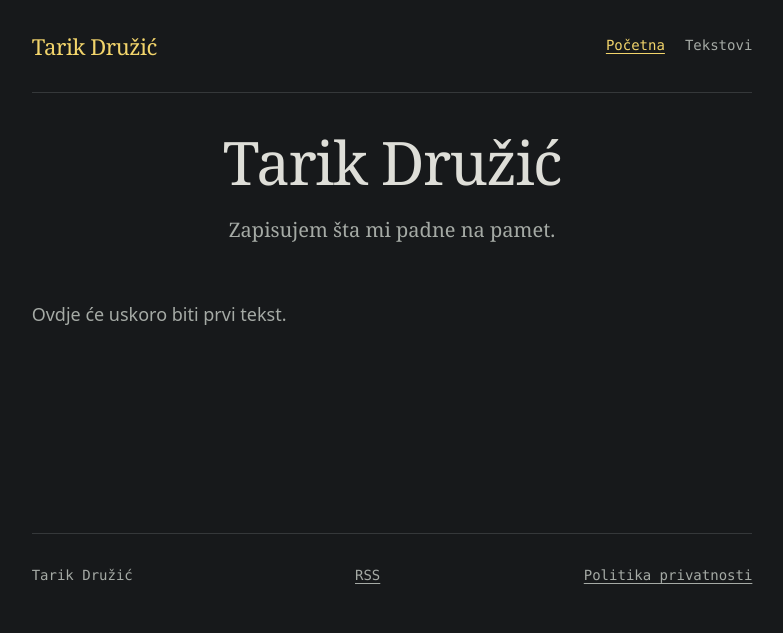
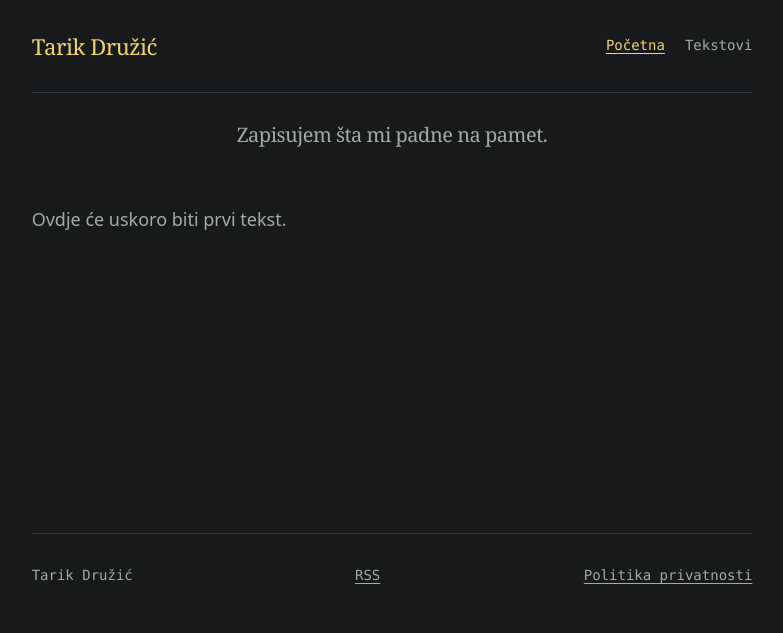
Before and after one commit to TarikDruzich/personal-website, an Astro site: page / in a window 1280 px wide. Shown: the whole page, without its empty margins (248-1031 px from the left). Built offline with nearby package versions, Linux system fonts and the light colour scheme; Astro itself is replaced by a stand-in of ours; no server answers.

Commit message:
Remove large homepage name heading

```diff
--- a/scripts/verify.mjs
+++ b/scripts/verify.mjs
@@ -104,7 +104,8 @@ for (const route of ['index.html', 'writing/index.html']) {
   assert(!/Projekti|O meni|Sada|GitHub|Substack/.test(html), 'Portfolio content leaked');
 }
 const home = readFileSync(join(root, 'index.html'), 'utf8');
-assert(home.includes('Tarik Družić') && home.includes('Zapisujem šta mi padne na pamet.'), 'Homepage identity missing');
+assert(home.includes('Tarik Družić') && /<h1(?:\s[^>]*)?>Zapisujem šta mi padne na pamet\.<\/h1>/.test(home), 'Homepage identity missing');
+assert(!/<h1(?:\s[^>]*)?>Tarik Družić<\/h1>/.test(home), 'Large homepage name heading is still present');
 if (!output.some((file) => /[\\/]writing[\\/].+[\\/]index.html$/.test(file))) {
   for (const route of ['index.html', 'writing/index.html']) assert(readFileSync(join(root, route), 'utf8').includes('Ovdje će uskoro biti prvi tekst.'), 'Empty state missing');
   assert(!rss.includes('<item>'), 'Empty RSS contains articles');
--- a/src/components/WritingArchive.astro
+++ b/src/components/WritingArchive.astro
@@ -8,14 +8,15 @@ const { posts, home = false, current = 1, total = 1 } = Astro.props;
 const pageUrl = (page: number) => page === 1 ? url(home ? '' : 'writing/') : url(`${home ? '' : 'writing/'}page/${page}/`);
 ---
 <Base title={home && current === 1 ? undefined : `Tekstovi${current > 1 ? ` · ${current}` : ''}`}>
-<header class="archive-heading"><h1>{home ? site.name : 'Tekstovi'}</h1>{home && <p>{site.description}</p>}</header>
+<header class:list={['archive-heading', { 'home-heading': home }]}><h1>{home ? site.description : 'Tekstovi'}</h1></header>
 <PostList posts={posts} />
 {total > 1 && <nav class="pagination" aria-label="Stranice tekstova">{current > 1 && <a href={pageUrl(current - 1)} rel="prev">← Noviji tekstovi</a>}<span>Stranica {current} od {total}</span>{current < total && <a href={pageUrl(current + 1)} rel="next">Stariji tekstovi →</a>}</nav>}
 </Base>
 <style>
 .archive-heading { padding-block:2rem 1.5rem; text-align:center; }
 .archive-heading h1 { margin:0 0 .75rem; }
-.archive-heading p { color:var(--muted); margin:0; font-family:var(--serif); font-size:1.25rem; }
+.home-heading { padding-top:1.5rem; }
+.home-heading h1 { color:var(--muted); margin:0; font-family:var(--serif); font-size:1.25rem; line-height:1.75; }
 .pagination { justify-content:space-between; align-items:center; margin-bottom:2rem; font-family:var(--mono); font-size:.875rem; }
 .pagination a { min-height:44px; display:inline-flex; align-items:center; }
 </style>
```
